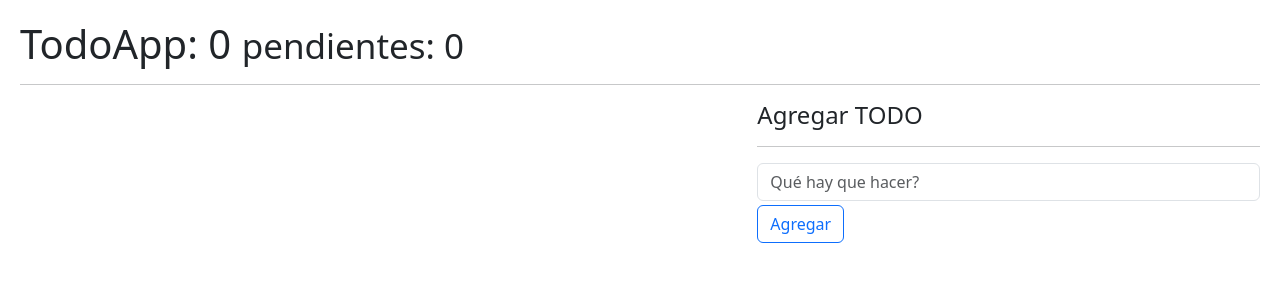
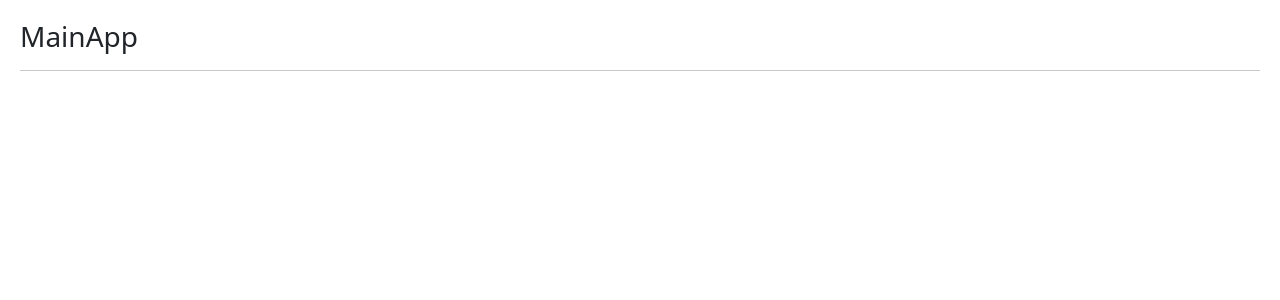
Before and after one commit to Igte312/05-hook-app, a React (Vite) app: page / in a window 1280 px wide. Shown: the top 300 px of the page. Built offline with nearby package versions, Linux system fonts and the light colour scheme.

Commit message:
nuevas carpetas para uso main

```diff
--- /dev/null
+++ b/src/09-useContext/MainApp.jsx
@@ -0,0 +1,10 @@
+import React from 'react'
+
+export const MainApp = () => {
+    return (
+        <>
+            <h3>MainApp</h3>
+            <hr />
+        </>
+    )
+}
--- a/src/main.jsx
+++ b/src/main.jsx
@@ -14,10 +14,11 @@
 // import { CallBackHook } from './06-memos/CallBackHook'
 //import { Padre } from './07-tarea-memo/07-tarea-memo/Padre'
 //import './08-useReducer/TodoApp'
-import { TodoApp } from './08-useReducer/TodoApp'
+//import { TodoApp } from './08-useReducer/TodoApp'
+import { MainApp } from './09-useContext/MainApp'
 
 ReactDOM.createRoot(document.getElementById('root')).render(
   //<React.StrictMode>
-    <TodoApp />
+    <MainApp />
   //</React.StrictMode>,
 )
```
Also changed, not shown: src/09-useContext/AboutPage.jsx (added, +9 -0 lines), src/09-useContext/HomePage.jsx (added, +9 -0 lines), src/09-useContext/LoginPage.jsx (added, +9 -0 lines).
